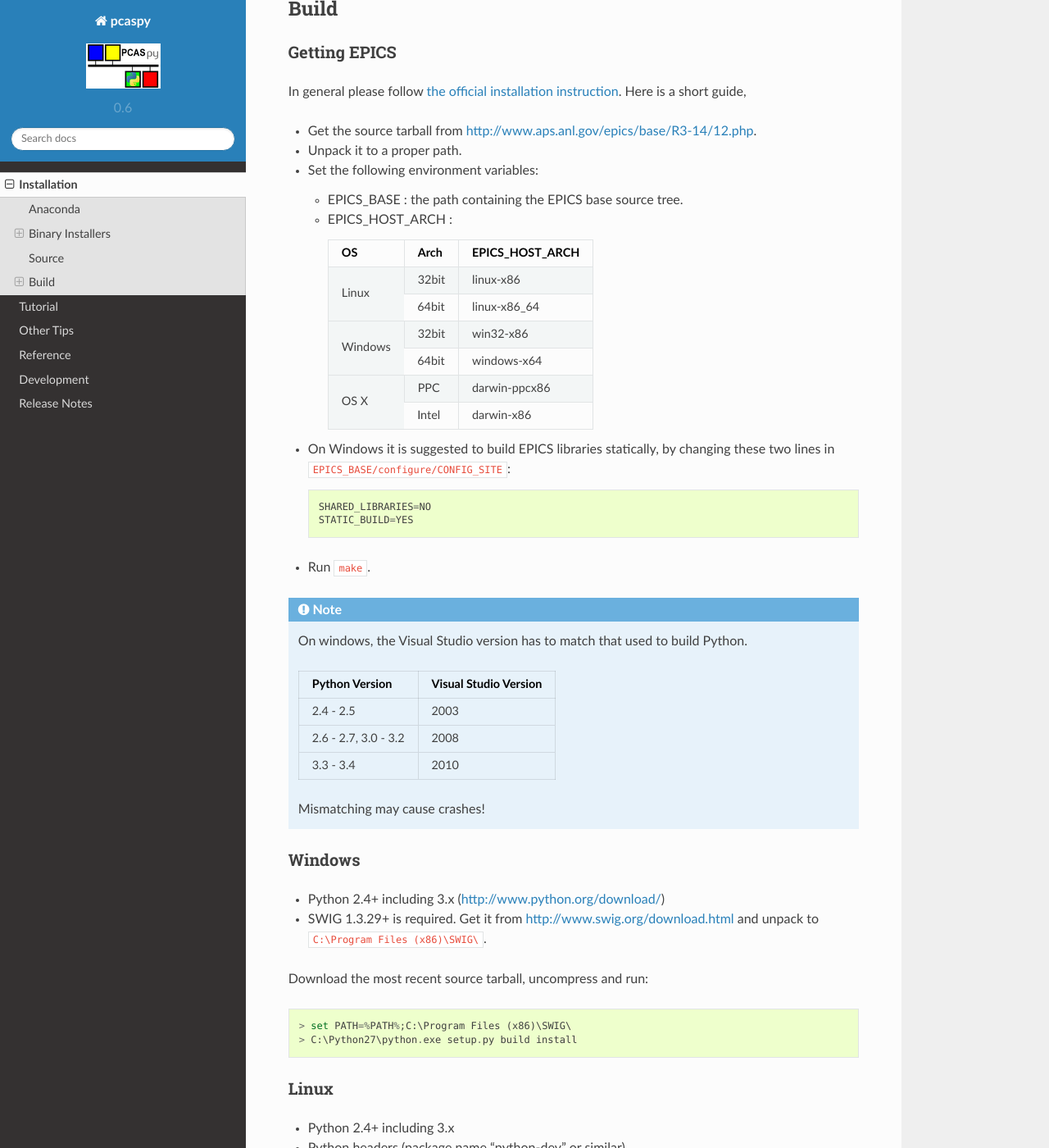
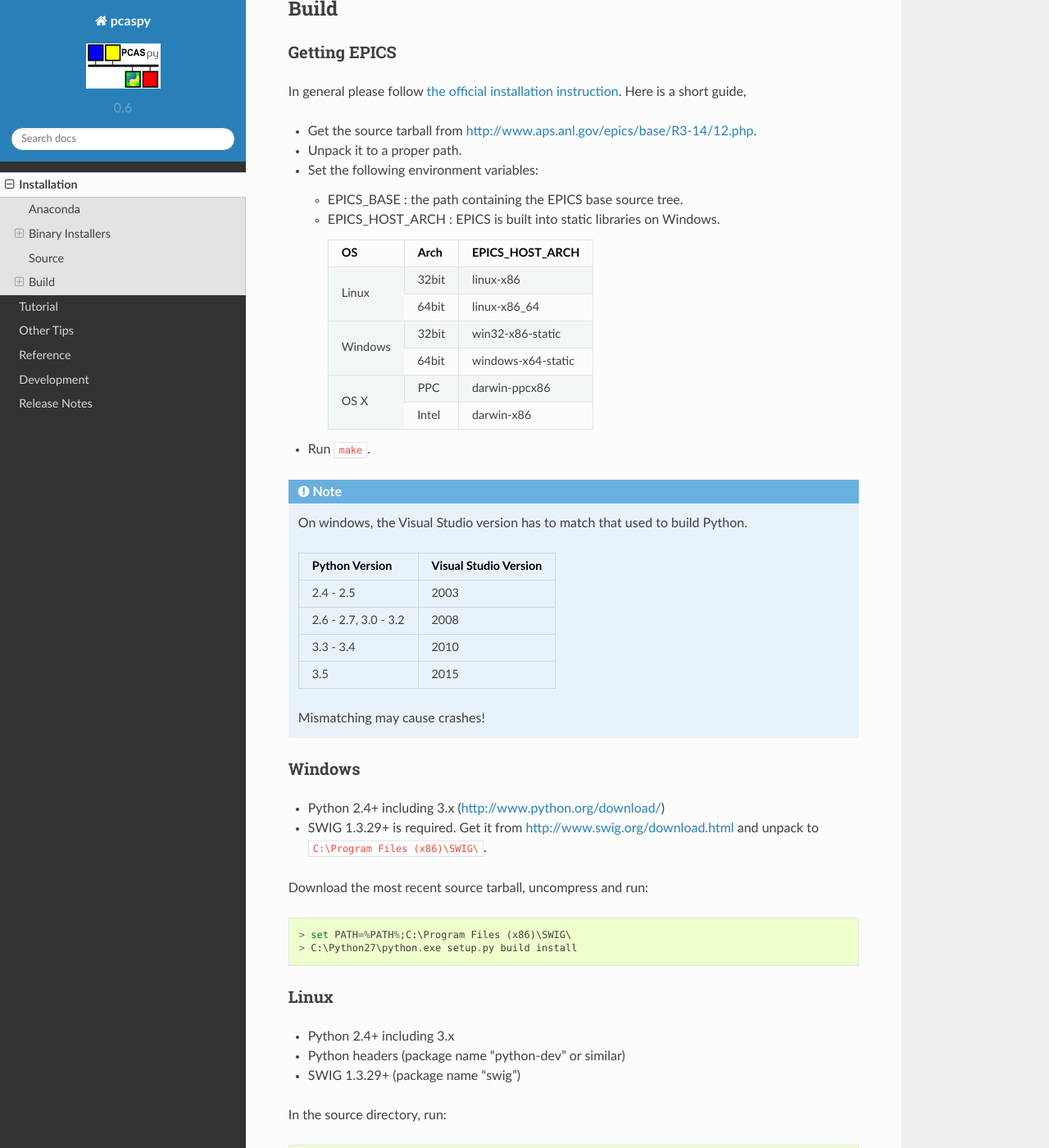
Before and after one commit to paulscherrerinstitute/pcaspy, a Sphinx documentation site: the page built from docs/source/installation.rst, in a window 1280 px wide and 1400 px high, scrolled down 1425 px. Shown: the whole window at 82% size. Built offline with Sphinx 7.4.7 and the Read the Docs theme 2.0.0, drawn with Linux system fonts in a browser that asks for light colours.

Commit message:
use EPICS_HOST_ARCH to define static build

```diff
--- a/docs/source/installation.rst
+++ b/docs/source/installation.rst
@@ -73,28 +73,23 @@ In general please follow `the official installation instruction <http://www.aps.
 - Set the following environment variables:
 
   - EPICS_BASE : the path containing the EPICS base source tree.
-  - EPICS_HOST_ARCH :
+  - EPICS_HOST_ARCH : EPICS is built into static libraries on Windows.
 
-    +---------+-------+-----------------+
-    |    OS   | Arch  | EPICS_HOST_ARCH |
-    +=========+=======+=================+
-    |         | 32bit | linux-x86       |
-    | Linux   +-------+-----------------+
-    |         | 64bit | linux-x86_64    |
-    +---------+-------+-----------------+
-    |         | 32bit | win32-x86       |
-    | Windows +-------+-----------------+
-    |         | 64bit | windows-x64     |
-    +---------+-------+-----------------+
-    |         | PPC   | darwin-ppcx86   |
-    |  OS X   +-------+-----------------+
-    |         | Intel | darwin-x86      |
-    +---------+-------+-----------------+
-
-- On Windows it is suggested to build EPICS libraries statically, by changing these two lines in ``EPICS_BASE/configure/CONFIG_SITE``::
-
-    SHARED_LIBRARIES=NO
-    STATIC_BUILD=YES
+    +---------+-------+--------------------+
+    |    OS   | Arch  | EPICS_HOST_ARCH    |
+    +=========+=======+====================+
+    |         | 32bit | linux-x86          |
+    | Linux   +-------+--------------------+
+    |         | 64bit | linux-x86_64       |
+    +---------+-------+--------------------+
+    |         | 32bit | win32-x86-static   |
+    | Windows +-------+--------------------+
+    |         | 64bit | windows-x64-static |
+    +---------+-------+--------------------+
+    |         | PPC   | darwin-ppcx86      |
+    |  OS X   +-------+--------------------+
+    |         | Intel | darwin-x86         |
+    +---------+-------+--------------------+
 
 - Run ``make``.
 
@@ -109,6 +104,8 @@ In general please follow `the official installation instruction <http://www.aps.
           | 3.0 - 3.2        |  2008                 |
           +------------------+-----------------------+
           | 3.3 - 3.4        |  2010                 |
+          +------------------+-----------------------+
+          | 3.5              |  2015                 |
           +------------------+-----------------------+
 
           Mismatching may cause crashes!
```
